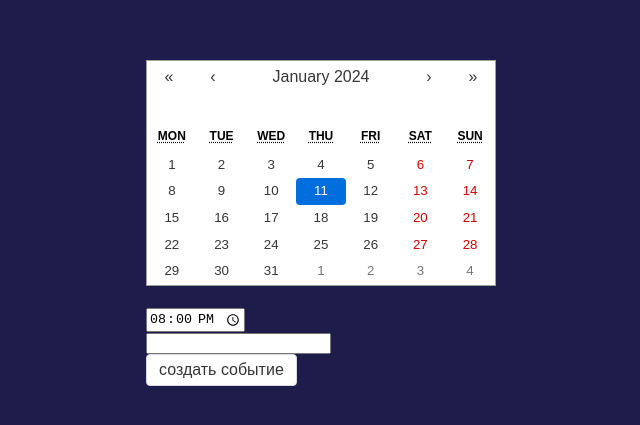
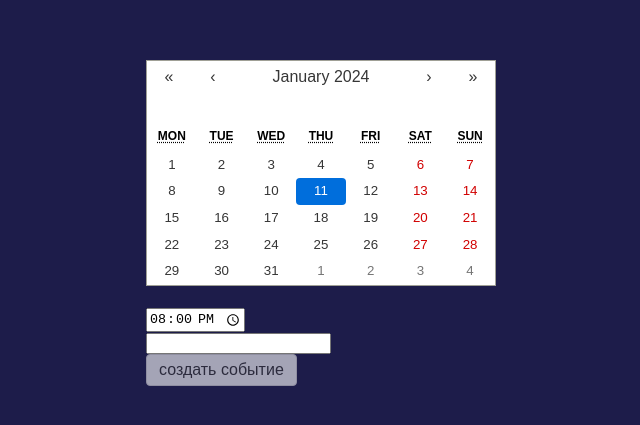
Before and after one commit to ArkadiyJS/my-calendary, a React (Create React App) app: page / in a window 1280 px wide. Shown: the part 177-602 px from the top of the page, without its empty margins (319-959 px from the left). Built offline with nearby package versions, Linux system fonts and the light colour scheme.

Commit message:
button:disabled

```diff
--- a/src/components/DayEvent.tsx
+++ b/src/components/DayEvent.tsx
@@ -60,7 +60,7 @@ const handleSubmit = (e)=>{
       </div>
 
       <div>
-        <button type='submit'>создать событие</button>
+        <button type='submit' disabled={eventName === ''} >создать событие</button>
       </div>
 
 
--- a/src/index.css
+++ b/src/index.css
@@ -40,3 +40,8 @@ button {
 select {
   padding: .25em .5em;
 }
+
+button:disabled {
+  opacity: 0.6;
+  cursor: not-allowed;
+}
```
